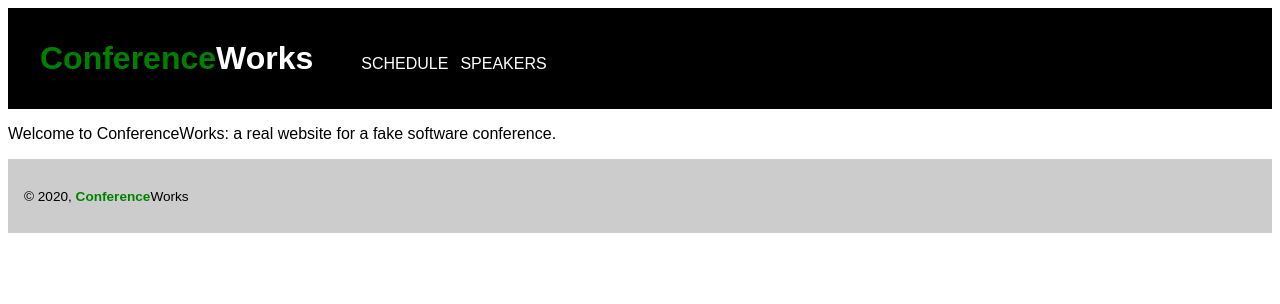
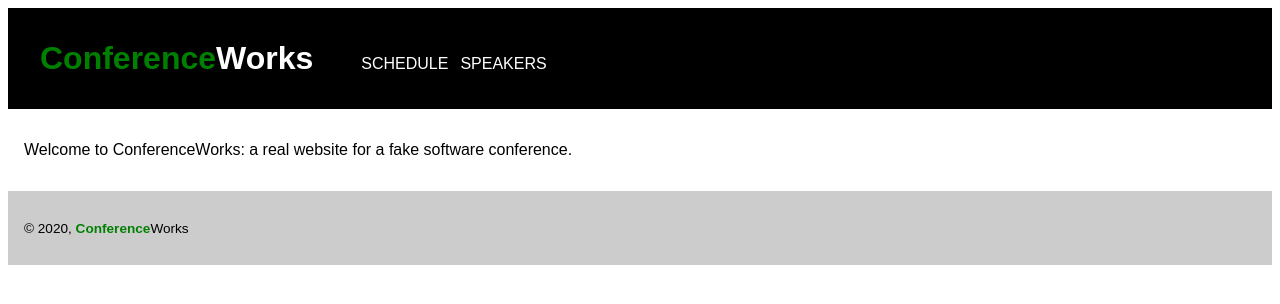
Before and after one commit to SeanLuckett/conference_works_react, a React (Create React App) app: page / in a window 1280 px wide. Shown: the top 304 px of the page. Built offline with nearby package versions, Linux system fonts and the light colour scheme.

Commit message:
Adds padding to main element

```diff
--- a/src/index.css
+++ b/src/index.css
@@ -5,3 +5,7 @@ body {
   -webkit-font-smoothing: antialiased;
   -moz-osx-font-smoothing: grayscale;
 }
+
+main {
+  padding: 1em;
+}
```
